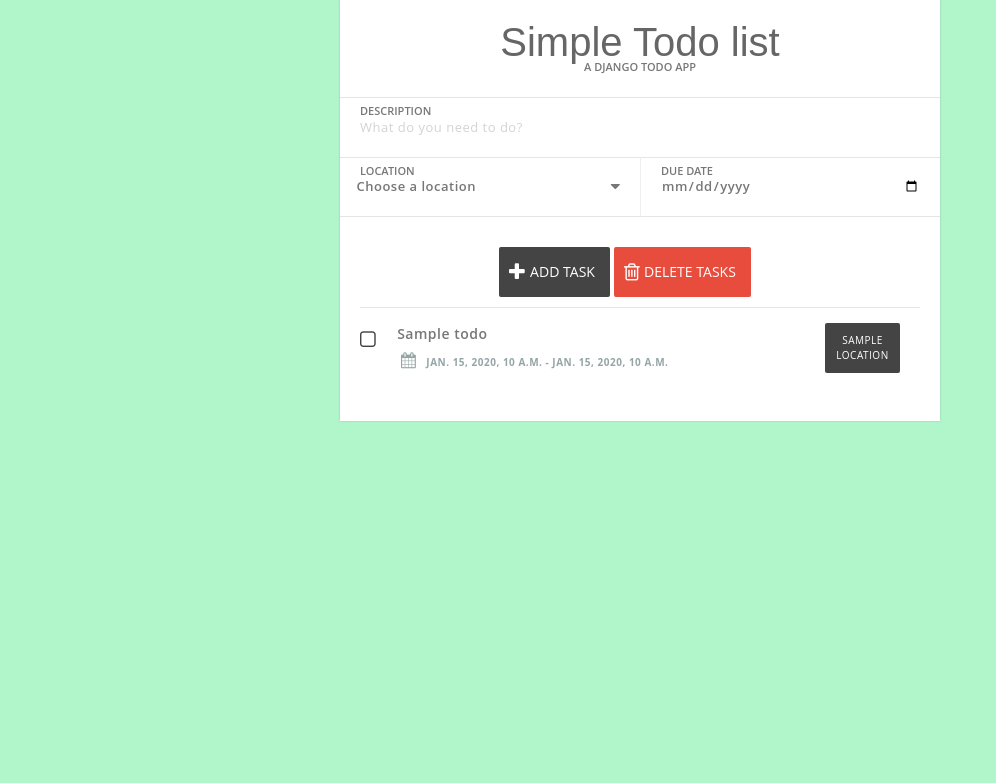
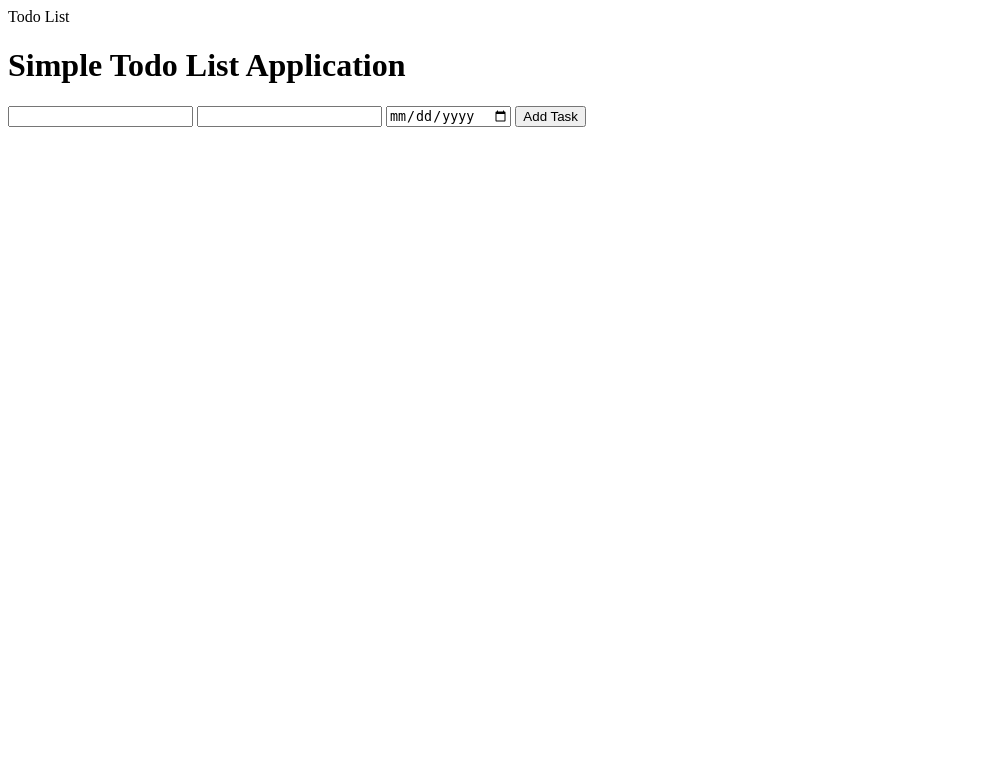
Before and after one commit to flashtyler/repo-man, a Django app: template todo/templates/index.html in a window 1280 px wide. Shown: the top 783 px of the page, without its empty margins (0-996 px from the left). Run offline with Django 3.2, Linux system fonts and the light colour scheme; the template is opened without the code that fills it: most values are stand-ins (such as "Sample title", 1, 10 or a date in 2020); form fields are guessed from the names that the template uses; some libraries are stand-ins or nearby versions.

Commit message:
Refactored 'index.html' and added new template for editing.

```diff
--- a/todo/templates/index.html
+++ b/todo/templates/index.html
@@ -1,60 +1,71 @@
-<!DOCTYPE html>
+{% block title %}
+Todo List
+{% endblock title %}
+
+{% block content %}
 <html >
 <head>
   <meta charset="UTF-8">
-  <title>Simple Todo List app</title>
-  {% load static %}
-  <link rel="stylesheet" href="https://maxcdn.bootstrapcdn.com/bootstrap/4.0.0-beta/css/bootstrap.min.css" integrity="sha384-/Y6pD6FV/Vv2HJnA6t+vslU6fwYXjCFtcEpHbNJ0lyAFsXTsjBbfaDjzALeQsN6M" crossorigin="anonymous">
-  <link rel="stylesheet" type="text/css" href="https://maxcdn.bootstrapcdn.com/font-awesome/4.7.0/css/font-awesome.min.css">
-   <link rel="stylesheet" type="text/css" href="{% static 'css/style.css' %}">
+  <title>Simple Todo List Application</title>
 </head>
 <body>
-<div django-app="TaskManager">
-    <div class="container">
-            <div class="content">
-            <h1>Simple Todo list</h1>
-            <p class="tagline">a Django todo app</p>
-            <form action="" method="post">
-            {% csrf_token %} <!-- csrf token for basic security -->
-                <div class="inputContainer">
-                    <input type="text" id="description" class="taskName" placeholder="What do you need to do?" name="description" required>
-                    <label for="description">Description</label>
-                </div>
-                <div class="inputContainer half last">
-                    <i class="fa fa-caret-down selectArrow"></i>
-                    <select id="location" class="taskLocation" name="location_select">
-                    <option class="disabled" value="">Choose a location</option>
-                    //*
-                    {% for location in locations %}
-                        <option class="" value="{{ location.location_name }}" name="{{ location.location_name }}">{{ location.location_name }}</option>
-                    {% endfor %}
-                    *//
-                       <option value="Cardiff">Cardiff</option>
-                    </select>
-                    <label for="location">Location</label>
-                </div>
-                <div class="inputContainer half last right">
-                    <input type="date" id="dueDate" class="taskDate" name="date">
-                    <label for="dueDate">Due Date</label>
-                </div>
-                <div class="row">
-                    <button class="taskAdd" name="taskAdd" type="submit"><i class="fa fa-plus icon"></i>Add task</button>
-                    <button class="taskDelete" name="taskDelete" formnovalidate="" type="submit" onclick="$('input#sublist').click();"><i class="fa fa-trash-o icon"></i>Delete Tasks</button>
-                </div>
-            <ul class="taskList">
-            {% for todo in todos %} <!-- django template lang - for loop -->
-                <li class="taskItem">
-                    <input type="checkbox" class="taskCheckbox" name="checkedbox" id="{{ todo.id }}" value="{{ todo.id }}">
-                    <label for="{{ todo.id }}"><span class="complete-">{{ todo.title }}</span></label>
-                    <span class="location-{{ todo.location }}">{{ todo.location }}</span>
-                    <strong class="taskDate"><i class="fa fa-calendar"></i>{{ todo.created }} - {{ todo.due_date }}</strong>
-                </li>
-            {% endfor %}
-            </ul><!-- taskList -->
-            </form>
-            </div><!-- content -->
- </div><!-- container -->
-</div>
+
+<script type="text/javascript">
+      function changeBackground(colour) {
+        document.getElementById("detail_line").style.backgroundColor = colour;
+      };
+</script>
+
+  <div id="main">
+      <h1>Simple Todo List Application</h1>
+      <form id="main_form" method="post">
+          <!-- The csrf template tag introduces a hidden field with an autogenerated
+                token to avoid 'cross-site request forgery' security attacks. -->
+          {% csrf_token %}
+
+          {{todo_form.title }}  {{todo_form.location}}  {{todo_form.due_date}}
+
+          <button class="taskAdd" onclick="hideShow()"><i class="fa fa-plus icon"></i>Add Task</button>
+
+          <ol>
+              {% for todo in todos %}
+              <div id="content">
+                  {% for city in city_weather %}
+                      {% if city.city == todo.location %}
+                          <li id="detail_line">
+                              {{todo_form.done}} {{todo.title}} - {{todo.location}} - {{todo.due_date}}
+                              | <a href="{% url 'edit_todo' todo.id %}">Edit this task</a> | <a href="{% url 'delete_todo' todo.id %}">Delete this task</a>
+                          </li>
+
+                          {% if "clouds" in city.description or "warm" in city.description%}
+                              <!-- set div backgound colour to yellow -->
+                              <script type="text/javascript">
+                                  changeBackground("yellow");
+                              </script>
+                          {% elif "rain" in city.description or "cold" in city.description %}
+                              <!-- set div backgound colour to blue -->
+                              <script type="text/javascript">
+                                  changeBackground("blue");
+                              </script>
+                          {% elif "hot" in city.description or "sunny" in city.description%}
+                              <!-- set div backgound colour to red -->
+                              <script type="text/javascript">
+                                  changeBackground("red");
+                              </script>
+                          {% else %}
+                              <script type="text/javascript">
+                                  changeBackground("light-green");
+                              </script>
+                          {% endif %}
+                       {% endif %}
+                  {% endfor %}
+              </div> <!-- content -->
+              {% endfor %}
+            </ol>
+      </form>
+ </div> <!-- main -->
+
 <script src="https://ajax.googleapis.com/ajax/libs/jquery/3.2.1/jquery.min.js"></script>
 </body>
 </html>
+{% endblock content %}
```
Also changed, not shown: todo/templates/edit_todo.html (added, +61 -0 lines).
